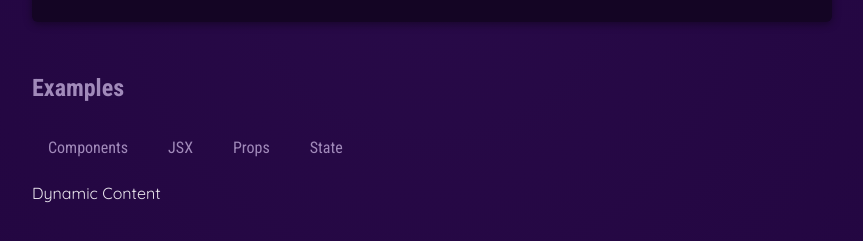
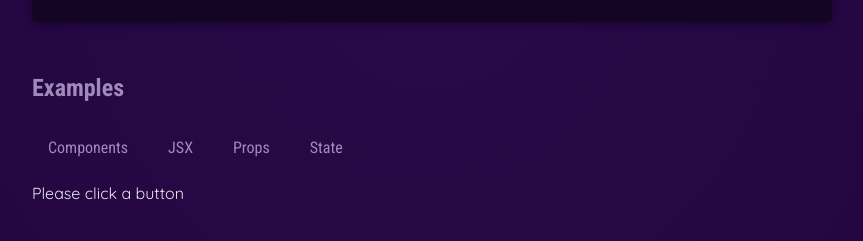
Before and after one commit to patricia-026/react_essentials, a React (Vite) app: page / in a window 1280 px wide. Shown: the part 677-918 px from the top of the page, without its empty margins (208-1071 px from the left). Built offline with nearby package versions, Linux system fonts and the light colour scheme.

Commit message:
managing state & using hooks

```diff
--- a/src/App.jsx
+++ b/src/App.jsx
@@ -1,11 +1,15 @@
+import { useState } from 'react';
 import { CORE_CONCEPTS } from './data.js';
 import Header from './components/Header/Header.jsx';
 import { CoreConcept } from './components/CoreConcept.jsx';
 import TabButton from './components/TabButton.jsx';
 
 function App() {
+  const [selectedTopic, setSelectedTopic] = useState('Please click a button');
+
   function handleSelect(selectedButton) {
-    console.log(selectedButton);
+    setSelectedTopic(selectedButton);
+    //console.log(selectedTopic);
   }
 
   return (
@@ -33,7 +37,7 @@ function App() {
             <TabButton onSelect={() => handleSelect('props')}>Props</TabButton>
             <TabButton onSelect={() => handleSelect('state')}>State</TabButton>
           </menu>
-          Dynamic Content
+          {selectedTopic}
         </section>
       </main>
     </div>
```
